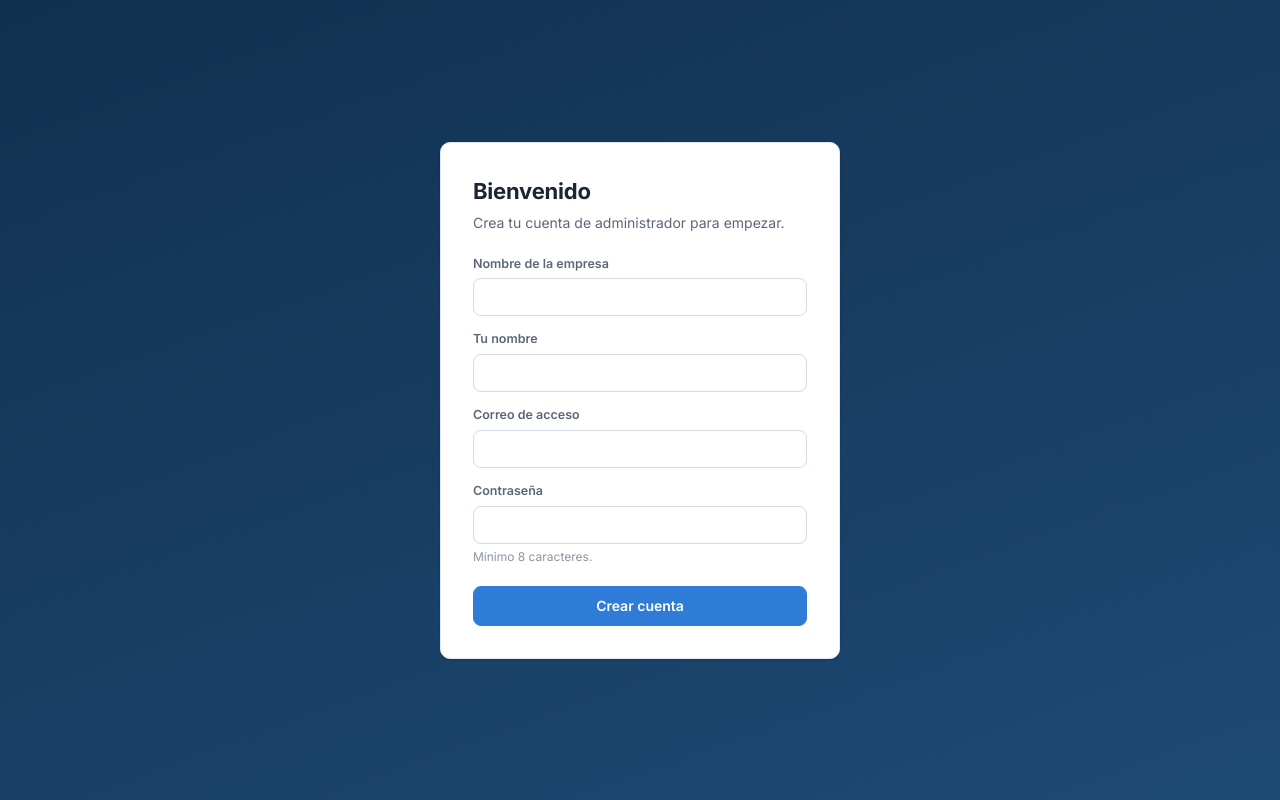
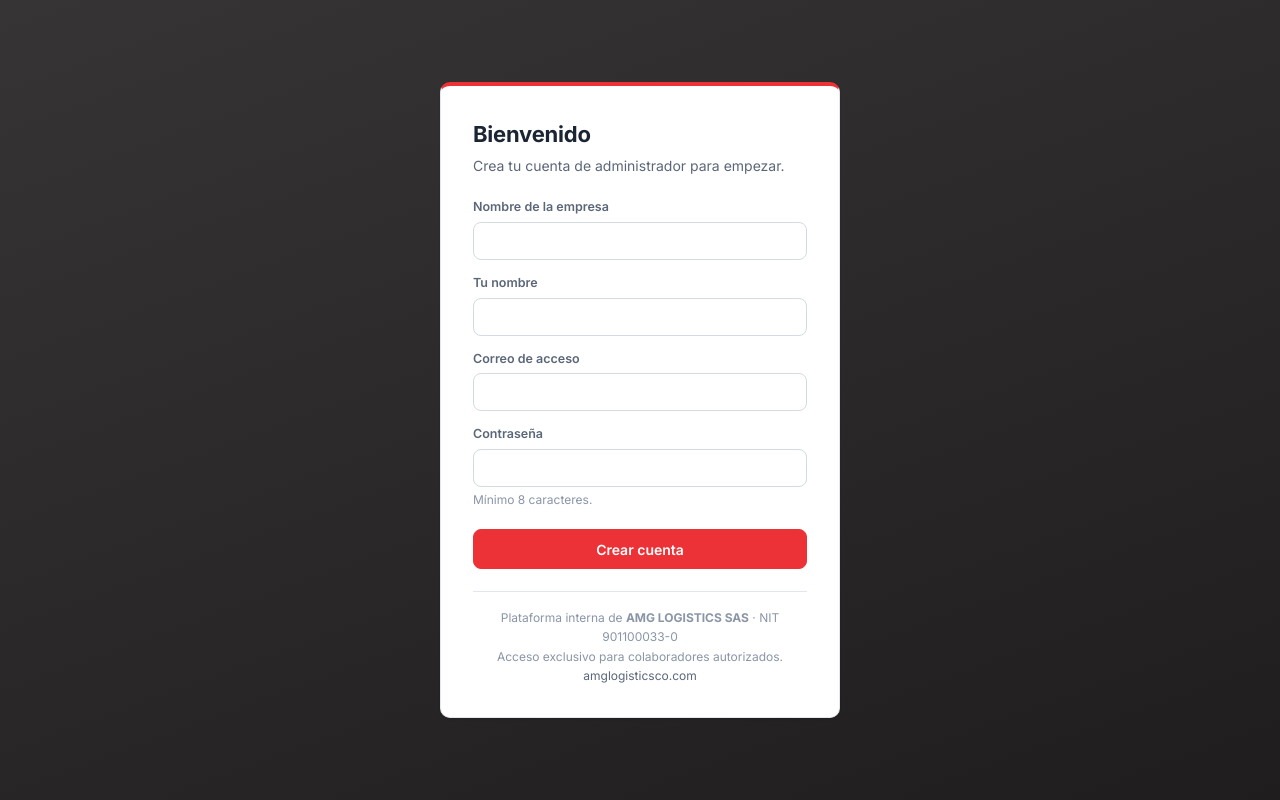
Before and after one commit to amglogisticsco/gestor-comercial, a Flask app: page /setup in a window 1280 px wide. Run offline with Flask 3, Linux system fonts and the light colour scheme; data comes from the database, SQL or seed files in the repository; data that the repository does not hold is empty.

Commit message:
Pantalla de ingreso con colores de marca, datos de la empresa y noindex
Co-Authored-By: Claude Opus 5.5 <noreply@anthropic.com>
Claude-Session: https://claude.ai/code/session_01HexscGzZnEXakiJggT4pPP

```diff
--- a/app/templates/auth/_acceso.html
+++ b/app/templates/auth/_acceso.html
@@ -1,11 +1,22 @@
+{% set emp = empresa_global() %}
 <!doctype html>
 <html lang="es">
 <head>
   <meta charset="utf-8">
   <meta name="viewport" content="width=device-width, initial-scale=1">
+  <meta name="robots" content="noindex, nofollow">
+  <meta name="description" content="Plataforma interna de gestión comercial de {{ emp.nombre }}. Acceso exclusivo para colaboradores.">
   <title>{% block titulo %}{% endblock %}</title>
+  <link rel="icon" href="{{ url_for('configuracion.logo') }}">
   <link href="https://fonts.googleapis.com/css2?family=Inter:wght@400;500;600;700&display=swap" rel="stylesheet">
   <link rel="stylesheet" href="{{ url_for('static', filename='css/app.css') }}">
+  <style>
+    :root { --marca: {{ emp.color or '#373435' }}; --marca-2: #1f1d1e; --acento: {{ emp.color_acento or '#ED3237' }}; }
+    .acceso .tarjeta { border-top: 4px solid var(--acento); }
+    .acceso-pie { margin-top: 22px; padding-top: 16px; border-top: 1px solid var(--borde); font-size: 12px; color: var(--texto-3); text-align: center; line-height: 1.6; }
+    .acceso-pie a { color: var(--texto-2); }
+    .acceso-aviso { margin: 0 0 20px; font-size: 13px; color: var(--texto-2); }
+  </style>
 </head>
 <body>
 <div class="acceso">
@@ -14,6 +25,11 @@
       {% for cat, msg in mensajes %}<div class="alerta alerta-{{ cat }}">{{ msg }}</div>{% endfor %}
     {% endwith %}
     {% block contenido %}{% endblock %}
+    <div class="acceso-pie">
+      Plataforma interna de <strong>{{ emp.nombre }}</strong>{% if emp.nit %} · NIT {{ emp.nit }}{% endif %}<br>
+      Acceso exclusivo para colaboradores autorizados.<br>
+      {% if emp.web %}<a href="{{ emp.web }}">{{ (emp.web or '')|replace('https://', '')|replace('http://', '')|trim('/') }}</a>{% endif %}
+    </div>
   </div>
 </div>
 </body>
--- a/app/templates/auth/login.html
+++ b/app/templates/auth/login.html
@@ -3,7 +3,7 @@
 {% block contenido %}
 {% if empresa.logo %}<img src="{{ url_for('configuracion.logo') }}" alt="{{ empresa.nombre }}" style="height:64px;margin-bottom:18px">{% endif %}
 <h1>{{ empresa.nombre }}</h1>
-<p class="muted" style="margin:0 0 22px">Ingresa a tu gestor comercial.</p>
+<p class="acceso-aviso">Gestor comercial · Ingresa con tu usuario de la empresa.</p>
 <form method="post">
   <input type="hidden" name="_csrf" value="{{ csrf_token() }}">
   <div><label for="email">Correo</label><input type="email" id="email" name="email" required autofocus></div>
```
